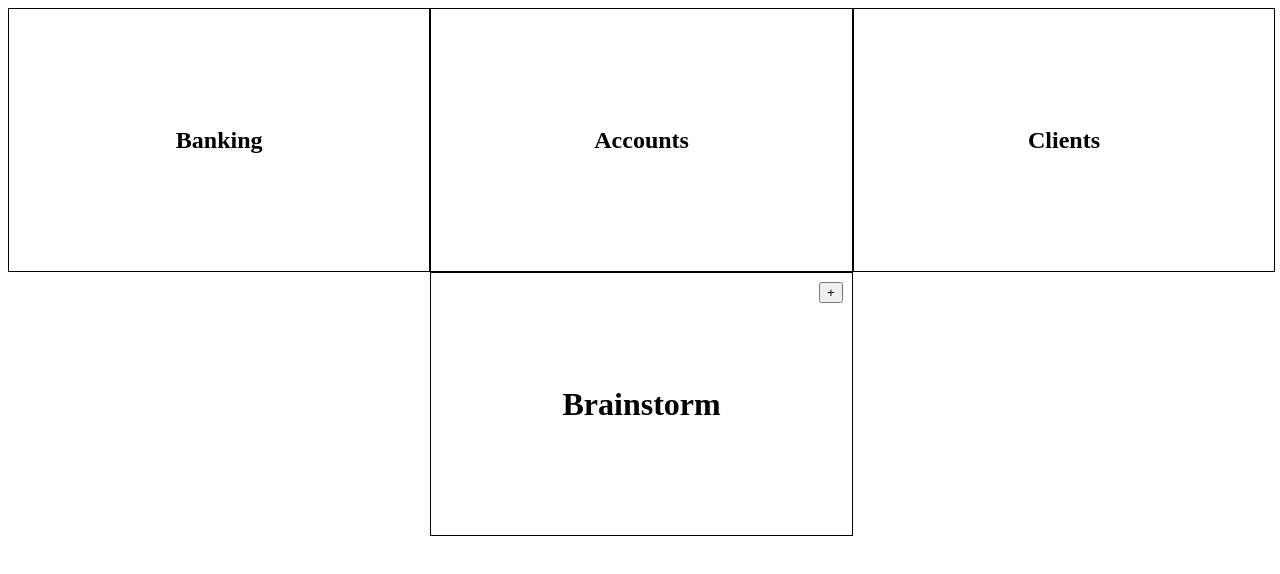
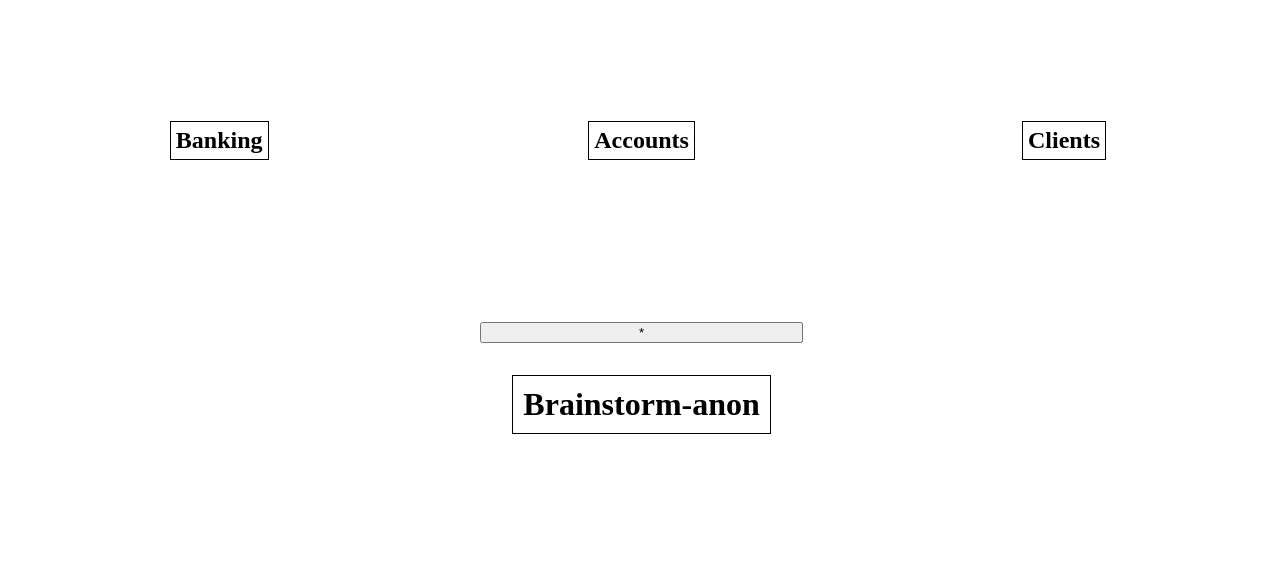
Before and after one commit to mcclymont-k/brainstorm-anon, a Vue app: page /#/ in a window 1280 px wide. Shown: the top 574 px of the page. Built offline with nearby package versions, Linux system fonts and the light colour scheme.

Commit message:
added an edit button and updated some styling

```diff
--- a/src/components/Home.vue
+++ b/src/components/Home.vue
@@ -15,11 +15,10 @@
         </div>
       </div>
       <div class='ideaContainer centralIdea'>
-        <button class='plusButton' v-on:click='modalOpen'>+</button>
-        <!--Popup modal  -->
-
+        <button class='simpleButton' v-on:click='modalOpen'>+</button>
+        <button class='simpleButton editButton' v-on:click='editModalOpen'>*</button>
         <div class='ideaCloud'>
-          <h1>Brainstorm</h1>
+          <h1>{{this.mainIdea.title}}</h1>
         </div>
       </div>
       <div v-for="(data, index) in fakeData" class='ideaCloud'><h2>{{data.title}}</h2></div>
@@ -37,6 +36,10 @@ export default {
       newData: {
         title: '',
         sub: ''
+      },
+      mainIdea: {
+        title: 'Brainstorm-anon',
+        sub: 'sdfgsdfg'
       },
       fakeData: [
         {
@@ -69,6 +72,10 @@ export default {
         sub: ''
       }
       this.modalClose();
+    },
+
+    editModalOpen() {
+      console.log('poop')
     }
   }
 };
@@ -81,12 +88,9 @@ export default {
     height: 100vh;
     grid-template-columns: 33vw 33vw 33vw;
     grid-template-rows: 33vh 33vh 33vh;
-    cursor: grab;
   }
 
-  .mainContainer:active {
-    cursor: grabbing;
-  }
+
   .ideaContainer {
     position: relative;
     display: flex;
@@ -97,13 +101,28 @@ export default {
     flex: 1;
     align-items: center;
     justify-content: center;
-    border: 1px solid black;
   }
 
-  .plusButton {
+  .ideaCloud h1{
+    border: 1px solid black;
+    padding: 10px;
+  }
+
+  .ideaCloud h2{
+    border: 1px solid black;
+    padding: 5px;
+  }
+
+  .simpleButton {
     position: absolute;
     right: 0;
-    margin: 10px;
+    margin: 50px;
+    cursor: grab;
+  }
+
+  .editButton {
+    left: 0;
+
   }
 
   .modal {
@@ -146,6 +165,7 @@ export default {
 
   .close{
     margin: 10px;
+    cursor: grabbing;
   }
 
   .centralIdea {
```
